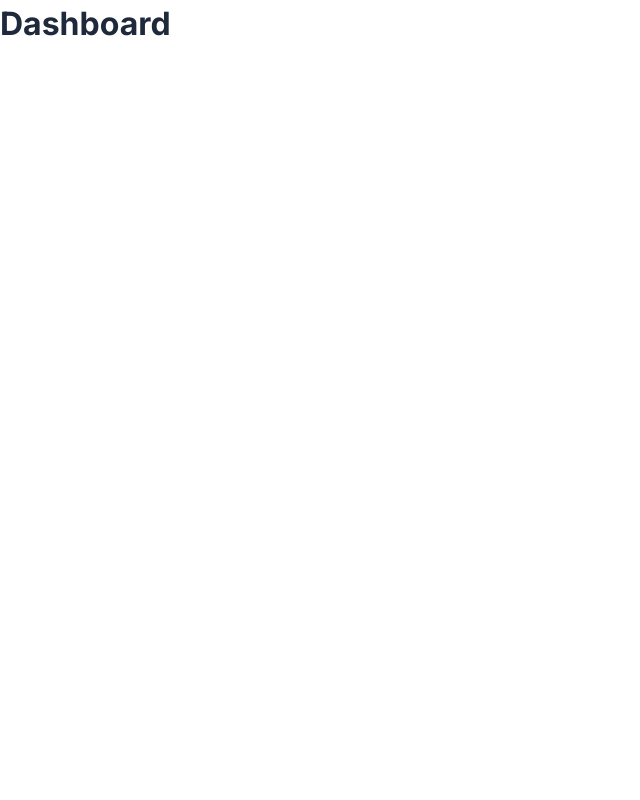
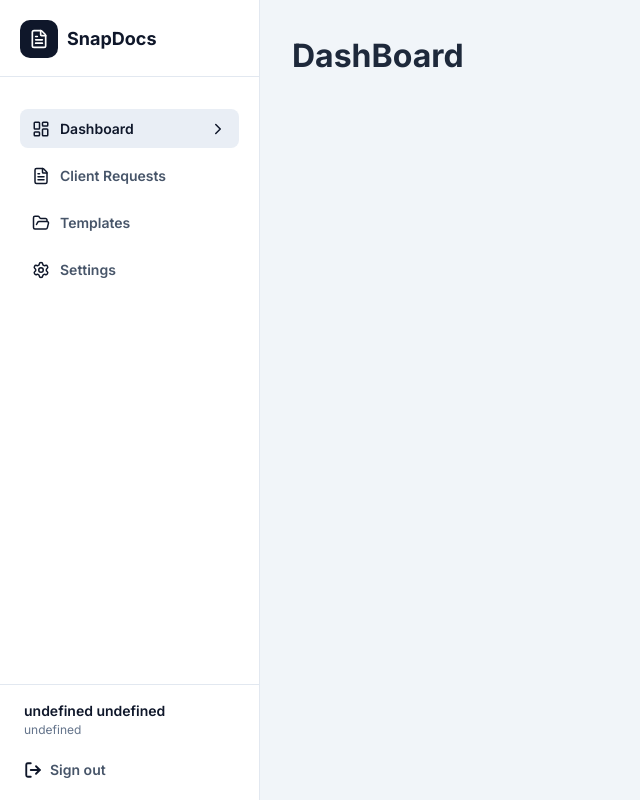
Before and after one commit to bhaskar-pi/snapdocs, a Next.js app in the folder frontend/: page /dashboard in a window 1280 px wide. Shown: the whole page, without its empty margins (0-640 px from the left). Built offline with nearby package versions, Linux system fonts and the light colour scheme.

Commit message:
added sidebar navigation layout

```diff
--- a/frontend/src/app/dashboard/page.tsx
+++ b/frontend/src/app/dashboard/page.tsx
@@ -1,8 +1,10 @@
+import Layout from "@/components/layouts/app-layout";
+
 const Dashboard = () => {
   return (
-    <div>
-      <h1>Dashboard</h1>
-    </div>
+    <Layout>
+      <h1>DashBoard</h1>
+    </Layout>
   );
 };
 
--- a/frontend/src/components/icon/index.tsx
+++ b/frontend/src/components/icon/index.tsx
@@ -2,7 +2,6 @@ import React from "react";
 
 import styles from "./icon.module.css";
 
-type Size = "sm" | "md" | "lg";
 type Tone =
   | "primary"
   | "secondary"
@@ -13,30 +12,25 @@ type Tone =
   | "error";
 
 interface Props {
-  icon: React.ElementType;
-  size?: Size;
+  name: React.ElementType;
+  size?: number;
   tone?: Tone;
   strokeWidth?: number;
   className?: string;
 }
 
-const DEFAULT_STROKE_WIDTH: Record<Size, number> = {
-  sm: 2,
-  md: 2.2,
-  lg: 2.6,
-};
-
 export const Icon = ({
-  icon: IconComponent,
-  size = "md",
+  name: Icon,
+  size = 18,
   tone = "primary",
   className = "",
   strokeWidth,
 }: Props) => {
   return (
-    <IconComponent
-      strokeWidth={strokeWidth ?? DEFAULT_STROKE_WIDTH[size]}
-      className={[styles.icon, styles[size], styles[tone], className].join(" ")}
+    <Icon
+      strokeWidth={strokeWidth}
+      size={size}
+      className={[styles.icon, styles[tone], className].join(" ")}
     />
   );
 };
--- /dev/null
+++ b/frontend/src/components/layouts/app-layout/app-layout.module.css
@@ -0,0 +1,122 @@
+.layout {
+  display: flex;
+  min-height: 100vh;
+  background-color: var(--slate-100);
+}
+
+.sidebar {
+  width: 260px;
+  background-color: var(--slate-0);
+  border-right: 1px solid var(--slate-200);
+
+  display: flex;
+  flex-direction: column;
+  padding: 20px;
+}
+
+.sidebarHeader {
+  display: flex;
+  align-items: center;
+  gap: 10px;
+
+  border-bottom: 1px solid var(--slate-200);
+
+  margin: 0 -20px 32px -20px;
+  padding: 0 20px 18px 20px;
+}
+
+.nav {
+  display: flex;
+  flex-direction: column;
+  gap: 8px;
+  flex: 1;
+}
+
+.navItem {
+  display: flex;
+  align-items: center;
+  gap: 10px;
+
+  padding: 9px 12px;
+  border-radius: 8px;
+
+  color: var(--slate-600);
+  text-decoration: none;
+  font-weight: 600;
+  font-size: var(--font-sm);
+
+  transition: background-color 0.2s ease, color 0.2s ease;
+}
+
+.navItem:not(.active):hover {
+  background-color: var(--slate-75);
+  color: var(--slate-800);
+}
+
+.active {
+  background-color: var(--slate-150);
+  color: var(--slate-900);
+}
+
+.chevron {
+  flex-shrink: 0;
+  margin-left: auto;
+  color: var(--slate-600);
+}
+
+.chevron:hover {
+  color: var(--slate-900);
+}
+
+.navIcon {
+  flex-shrink: 0;
+}
+
+.sidebarFooter {
+  border-top: 1px solid var(--slate-200);
+  display: flex;
+  flex-direction: column;
+
+  margin: 0 -20px 0 -20px;
+  padding-left: 24px;
+  padding-top: 15px;
+
+  gap: 20px;
+}
+
+.userName {
+  font-size: var(--font-sm);
+  font-weight: 600;
+  color: var(--slate-900);
+}
+
+.userEmail {
+  font-size: var(--font-xs);
+  color: var(--slate-500);
+}
+
+.logout {
+  background: none;
+  border: none;
+  padding: 0;
+  color: var(--slate-600);
+  cursor: pointer;
+  font-size: var(--font-sm);
+
+  display: flex;
+  align-items: center;
+  gap: 8px;
+
+  font-weight: 600;
+}
+
+.logout:hover {
+  color: var(--slate-900);
+}
+
+/* Main Content */
+.content {
+  flex: 1;
+  padding: 32px;
+  background-color: var(--slate-100);
+}
--- /dev/null
+++ b/frontend/src/components/layouts/app-layout/index.tsx
@@ -0,0 +1,17 @@
+import styles from "./app-layout.module.css";
+import Sidebar from "./sidebar";
+
+interface Props {
+  children: React.ReactNode;
+}
+
+const Layout = ({ children }: Props) => {
+  return (
+    <div className={styles.layout}>
+      <Sidebar />
+      <main className={styles.content}>{children}</main>
+    </div>
+  );
+};
+
+export default Layout;
--- /dev/null
+++ b/frontend/src/components/layouts/app-layout/sidebar.tsx
@@ -0,0 +1,70 @@
+"use client";
+
+import { ChevronRight, LogOut } from "lucide-react";
+import Link from "next/link";
+import { usePathname } from "next/navigation";
+
+import { Icon } from "@/components/icon";
+import { Logo } from "@/components/logo";
+import { SIDEBAR_TABS } from "@/config/tabs";
+import { useAuthStore } from "@/store/auth.store";
+
+import styles from "./app-layout.module.css";
+
+const Sidebar = () => {
+  const user = useAuthStore((store) => store.user);
+
+  const pathName = usePathname();
+
+  return (
+    <aside className={styles.sidebar}>
+      <div className={styles.sidebarHeader}>
+        <Logo size="md" />
+      </div>
+
+      <nav className={styles.nav}>
+        {SIDEBAR_TABS.map((tab) => {
+          const isActive = tab.isActive(pathName);
+
+          return (
+            <Link
+              key={tab.id}
+              href={tab.path}
+              className={`${styles.navItem} ${isActive ? styles.active : ""}`}
+            >
+              <Icon
+                name={tab.icon}
+                size={18}
+                strokeWidth={2}
+                className={styles.navIcon}
+              />
+              <span>{tab.title}</span>
+              {isActive && (
+                <Icon
+                  name={ChevronRight}
+                  size={18}
+                  strokeWidth={2}
+                  className={`${styles.chevron}`}
+                />
+              )}
+            </Link>
+          );
+        })}
+      </nav>
+
+      <div className={styles.sidebarFooter}>
+        <div className={styles.userInfo}>
+          <p className={styles.userName}>{`${user?.firstName} ${user?.lastName}`}</p>
+          <p className={styles.userEmail}>{`${user?.email}`}</p>
+        </div>
+
+        <button className={styles.logout}>
+          <Icon name={LogOut} strokeWidth={2.5} size={18} />
+          Sign out
+        </button>
+      </div>
+    </aside>
+  );
+};
+
+export default Sidebar;
--- a/frontend/src/components/logo/index.tsx
+++ b/frontend/src/components/logo/index.tsx
@@ -1,4 +1,4 @@
-import { FolderOpen } from "lucide-react";
+import { FileText } from "lucide-react";
 
 import styles from "./logo.module.css";
 
@@ -11,8 +11,8 @@ export const Logo = ({ size = "lg", showText = true }: Props) => {
   return (
     <div className={`${styles.logo} ${styles[size]}`}>
       <div className={styles.iconWrapper}>
-        <FolderOpen
-          size={{ sm: 18, md: 22, lg: 26 }[size]}
+        <FileText
+          size={{ sm: 18, md: 20, lg: 24 }[size]}
           strokeWidth={2}
           className={styles.icon}
         />
--- a/frontend/src/components/logo/logo.module.css
+++ b/frontend/src/components/logo/logo.module.css
@@ -1,7 +1,7 @@
 .logo {
   display: flex;
   align-items: center;
-  gap: 12px;
+  gap: 9px;
 }
 
 .iconWrapper {
@@ -12,50 +12,51 @@
   width: 40px;
   height: 40px;
 
-  border-radius: var(--radius-sm);
-  background: var(--slate-100);
+  border-radius: var(--radius-lg);
+  background: var(--primary);
 }
 
 .icon {
-  color: var(--primary);
+  color: var(--slate-0);
 }
 
 .text {
-  font-weight: 600;
+  font-weight: 700;
   color: var(--text-primary);
   line-height: 1;
+  font-size: var(--font-base);
 }
 
 .textBrand {
-  font-size: 10px;
+  font-size: var(--font-base);
 }
 
 .sm .iconWrapper {
-  width: 32px;
-  height: 32px;
+  width: 30px;
+  height: 31px;
   border-radius: var(--radius-xs);
 }
 
 .sm .textBrand {
+  font-size: var(--font-md);
+}
+
+.md .iconWrapper {
+  width: 38px;
+  height: 38px;
+  border-radius: var(--radius-md);
+}
+
+.md .textBrand {
   font-size: 18px;
 }
 
-.md .iconWrapper {
-  width: 40px;
-  height: 40px;
-  border-radius: var(--radius-sm);
-}
-
-.md .textBrand {
-  font-size: 20px;
-}
-
 .lg .iconWrapper {
-  width: 44px;
-  height: 44px;
-  border-radius: var(--radius-sm);
+  width: 41px;
+  height: 42px;
+  border-radius: var(--radius-md);
 }
 
 .lg .textBrand {
-  font-size: 22px;
+  font-size: var(--font-xl);
 }
--- /dev/null
+++ b/frontend/src/config/tabs.ts
@@ -0,0 +1,33 @@
+import { FileText, FolderOpen, LayoutDashboard, Settings } from "lucide-react";
+
+export const SIDEBAR_TABS = [
+  {
+    id: 1,
+    title: "Dashboard",
+    path: "/dashboard",
+    isActive: (pathName: string) => pathName.startsWith("/dashboard"),
+    icon: LayoutDashboard,
+  },
+  {
+    id: 2,
+    title: "Client Requests",
+    path: "/clients",
+    isActive: (pathName: string) => pathName.startsWith("/clients"),
+    icon: FileText,
+  },
+  {
+    id: 3,
+    title: "Templates",
+    path: "/templates",
+    isActive: (pathName: string) => pathName.startsWith("/templates"),
+    icon: FolderOpen,
+  },
+
+  {
+    id: 4,
+    title: "Settings",
+    path: "/settings",
+    isActive: (pathName: string) => pathName.startsWith("/settings"),
+    icon: Settings,
+  },
+];
```
Also changed, not shown: 1 other file (tests, documents, lock files or other folders).
